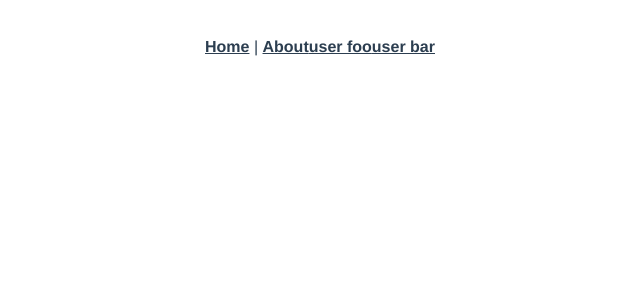
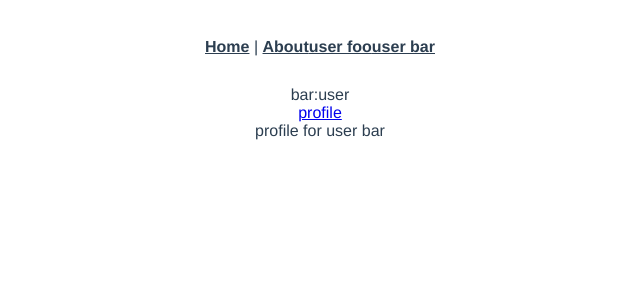
Before and after one commit to tangtongguang/vue, a Vue app: page /user/bar/profile in a window 1280 px wide. Shown: the top 300 px of the page, without its empty margins (320-960 px from the left). Built offline with nearby package versions, Linux system fonts and the light colour scheme.

Commit message:
路由命名

```diff
--- a/src/router/index.ts
+++ b/src/router/index.ts
@@ -1,7 +1,7 @@
 import { createRouter, createWebHistory, RouteRecordRaw } from "vue-router";
 import Home from "../views/Home.vue";
 import User from "../views/User.vue";
-
+import UserProfile from "../views/UserProfile.vue";
 const routes: Array<RouteRecordRaw> = [
   {
     path: "/",
@@ -20,7 +20,14 @@ const routes: Array<RouteRecordRaw> = [
   {
     path: "/user/:id",
     name: "User",
-    component: User
+    component: User,
+    children: [
+      {
+        path: "profile",
+        name: "UserProfile",
+        component: UserProfile
+      }
+    ]
   }
 ];
 
--- a/src/views/User.vue
+++ b/src/views/User.vue
@@ -1,5 +1,16 @@
 <template>
-  <div>{{ $route.params.id }}:user</div>
+  <div>
+    {{ $route.params.id }}:user
+    <div>
+      <router-link
+        :to="{ name: 'UserProfile', params: { id: $route.params.id } }"
+        >profile</router-link
+      >
+    </div>
+    <div>
+      <router-view></router-view>
+    </div>
+  </div>
 </template>
 <script>
 export default {
@@ -7,6 +18,7 @@ export default {
     $route(to, from) {
       console.log("route changed", to, from);
     }
-  }
+  },
+  computed: {}
 };
 </script>
--- /dev/null
+++ b/src/views/UserProfile.vue
@@ -0,0 +1,6 @@
+<template>
+  <div>profile for user {{ $route.params.id }}</div>
+</template>
+<script>
+export default {};
+</script>
```
